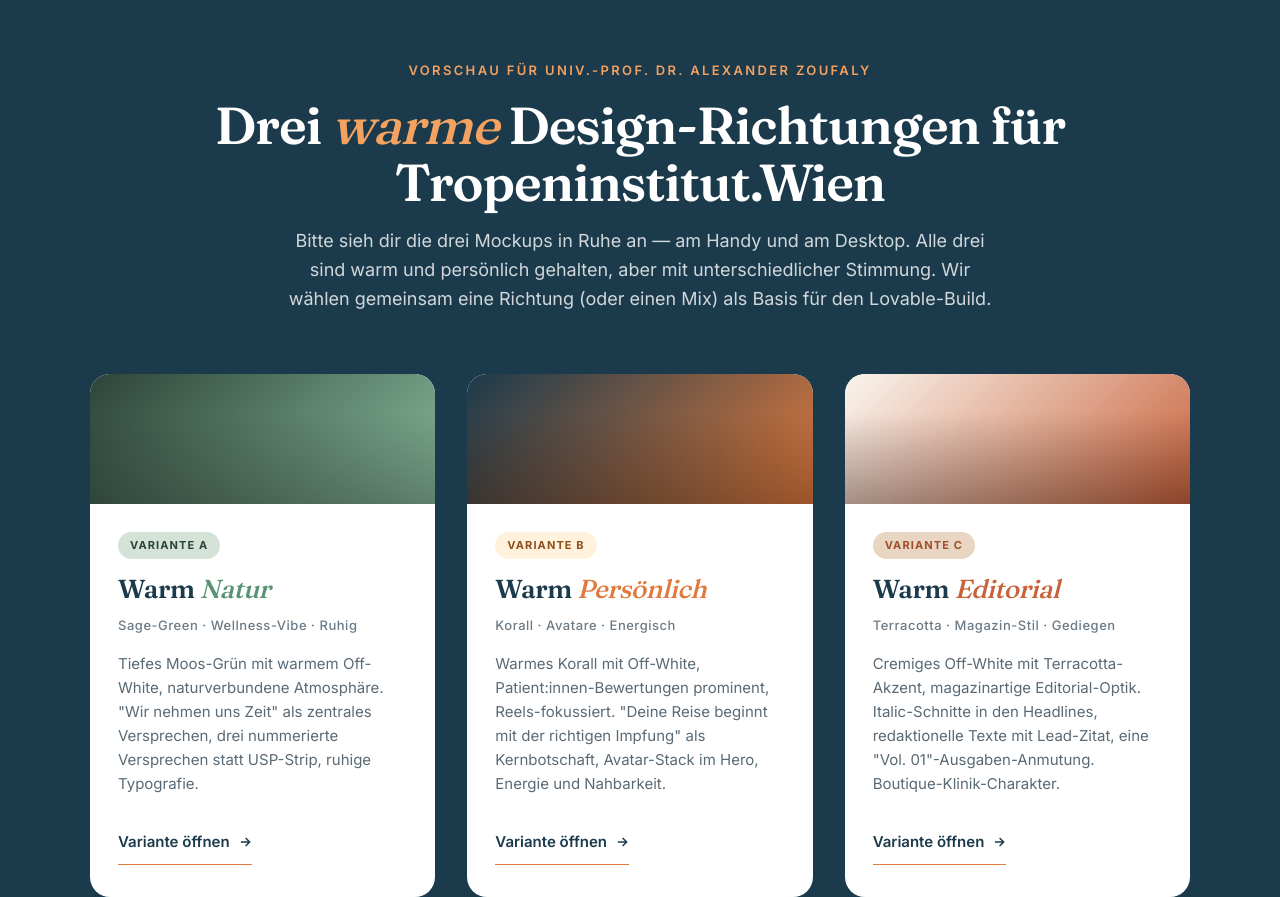
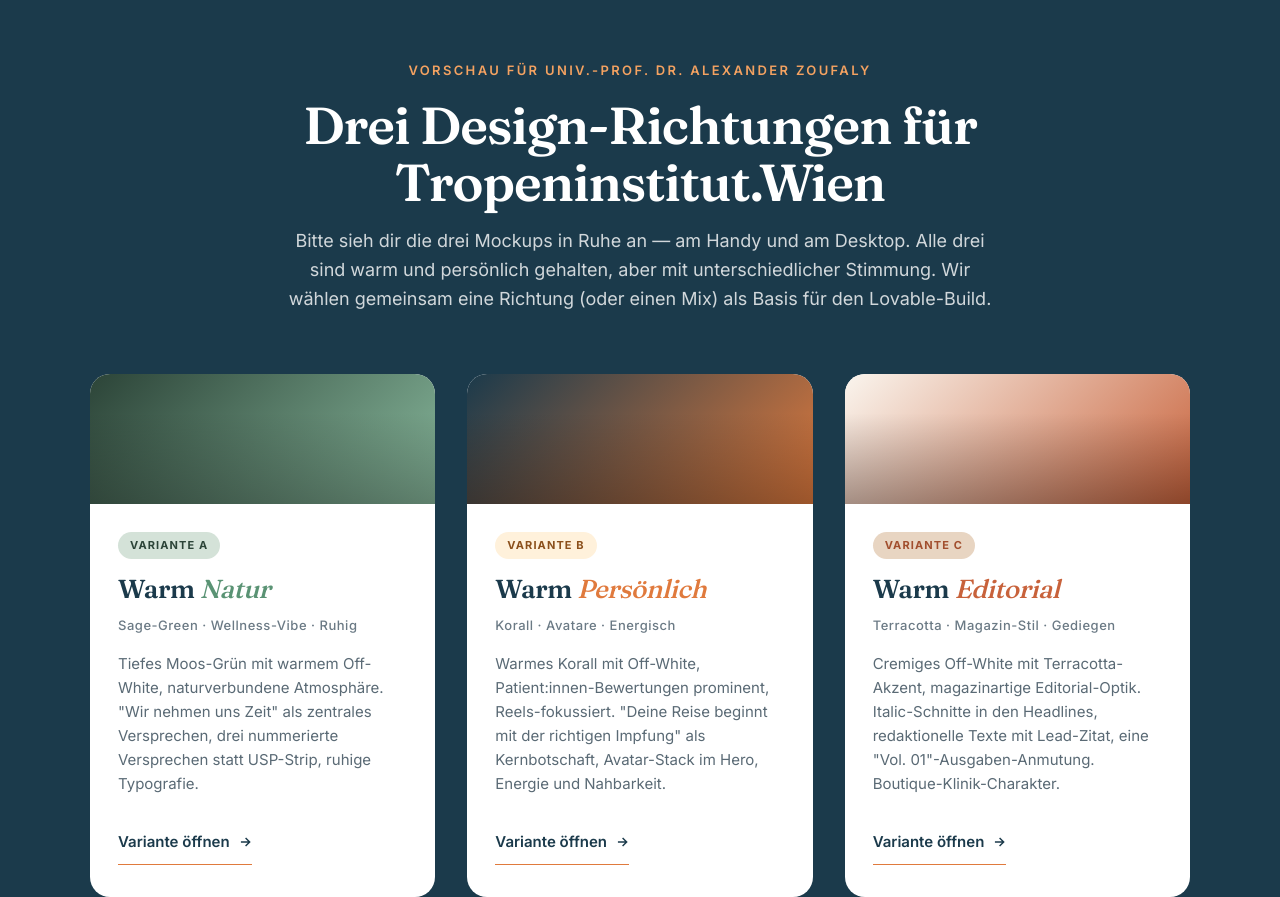
Before and after one commit to tropeninstitut-wien/tropeninstitut-wien, a plain HTML site: page docs/index.html in a window 1280 px wide. Shown: the top 897 px of the page. Drawn offline with Linux system fonts and the light colour scheme.

Commit message:
Titel angepasst (Test)

```diff
--- a/docs/index.html
+++ b/docs/index.html
@@ -81,7 +81,7 @@
 <div class="wrap">
   <div class="header">
     <div class="eyebrow">Vorschau für Univ.-Prof. Dr. Alexander Zoufaly</div>
-    <h1>Drei <em>warme</em> Design-Richtungen für Tropeninstitut.Wien</h1>
+    <h1>Drei Design-Richtungen für Tropeninstitut.Wien</h1>
     <p class="lead">Bitte sieh dir die drei Mockups in Ruhe an — am Handy und am Desktop. Alle drei sind warm und persönlich gehalten, aber mit unterschiedlicher Stimmung. Wir wählen gemeinsam eine Richtung (oder einen Mix) als Basis für den Lovable-Build.</p>
   </div>
 
```
